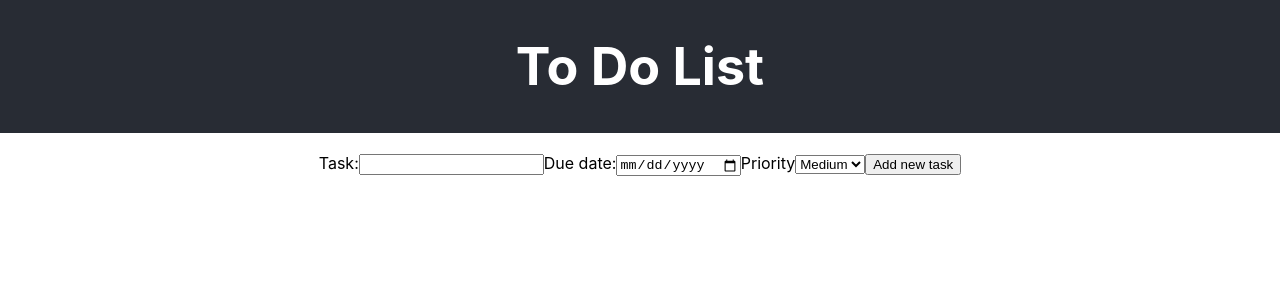
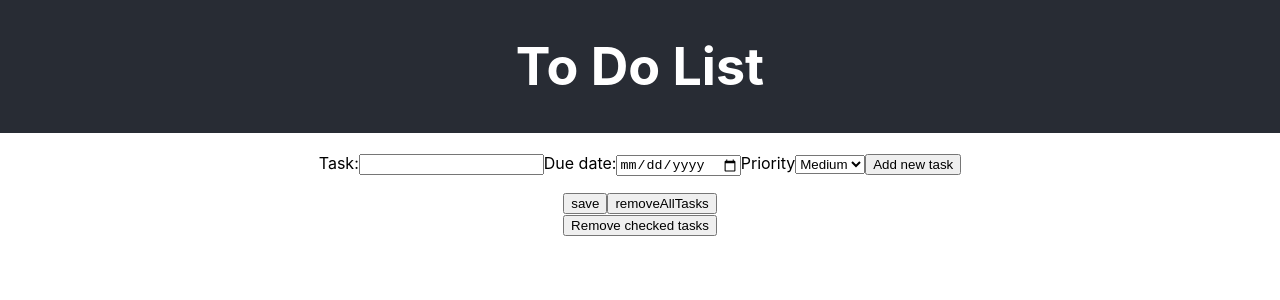
Before and after one commit to samstyles84/tinayapps1, a React (Create React App) app: page / in a window 1280 px wide. Shown: the top 300 px of the page. Built offline with nearby package versions, Linux system fonts and the light colour scheme.

Commit message:
remove all tasks and save all tasks done

```diff
--- a/src/App.js
+++ b/src/App.js
@@ -1,8 +1,8 @@
-import React from "react";
-import "./App.css";
-import AddTask from "./components/addTask";
-import TaskList from "./components/taskList";
-
+import React from 'react';
+import './App.css';
+import AddTask from './components/addTask';
+import TaskList from './components/taskList';
+import RemoveTask from './components/removeTasks';
 class App extends React.Component {
   state = {
     tasks: [],
@@ -18,12 +18,39 @@ class App extends React.Component {
           <br />
           <AddTask addTask={this.addTask} />
           <TaskList tasks={this.state.tasks} />
-
+          <button name="saveTasks" id="saveTasks" onClick={this.saveList}>
+            save
+          </button>
+          <button name="removeAllTasks" id="removeAllTasks" onClick={this.removeAllTasks}>
+            removeAllTasks
+          </button>
+          <RemoveTask />
         </main>
       </div>
     );
   };
+  removeAllTasks = () => {
+    const tasks = JSON.parse(localStorage.getItem('tasks'));
+    localStorage.clear()
+    if (tasks) {
+    this.setState(() => {
+      return { tasks:[] };
+    });
+  }
 
+  };
+  componentDidMount() {
+    const tasks = JSON.parse(localStorage.getItem('tasks'));
+    if (tasks) {
+      this.setState(() => {
+        return { tasks };
+      });
+    }
+  }
+  saveList = () => {
+    localStorage.setItem('tasks', JSON.stringify(this.state.tasks));
+
+  };
   addTask = (newTask) => {
     this.setState((currentState) => {
       return { tasks: [newTask, ...currentState.tasks] };
--- a/src/components/removeTasks.jsx
+++ b/src/components/removeTasks.jsx
@@ -1,14 +1,19 @@
 import React from 'react';
+
+
+class RemoveTask extends React.Component {
+
 
 handleSubmit = (submitEvent) => {
   submitEvent.preventDefault();
+  console.log("button pressed ====>")
 };
-
-const RemoveTask = () => {
+  render = () => {
   return (
     <form onSubmit={this.handleSubmit}>
       <button>Remove checked tasks</button>
     </form>
   );
 };
+}
 export default RemoveTask;
--- a/src/components/taskList.jsx
+++ b/src/components/taskList.jsx
@@ -13,6 +13,7 @@ const TaskList = (props) => {
       })}
     </ol>
   );
+
 };
 
 export default TaskList;
```
